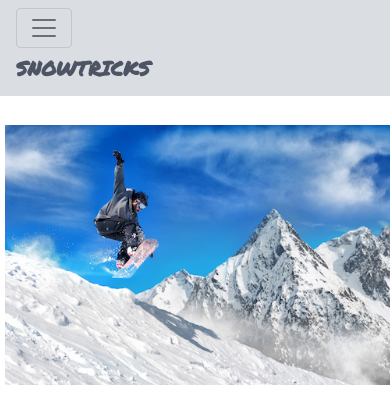
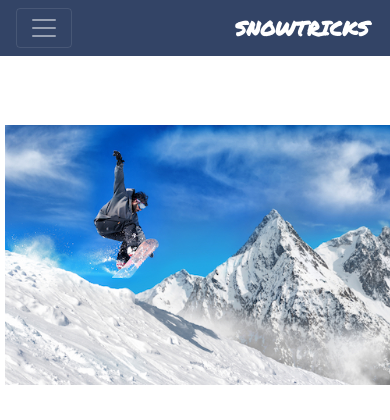
Before and after one commit to CarolineDirat/SnowTricksSymfony5, a Symfony app: template templates/home/trick.html.twig in a window 390 px wide. Shown: the top 420 px of the page. Run offline with Twig, Linux system fonts and the light colour scheme; the template is opened without the code that fills it, so the values that code supplies are empty; some libraries are stand-ins or nearby versions.

Commit message:
edit navbar on trick page

```diff
--- a/public/css/style.css
+++ b/public/css/style.css
@@ -41,6 +41,10 @@ nav {
     font-weight: bold;
 }
 
+.navbar-dark {
+    background-color: #334466;
+}
+
 .navbar-light .navbar-brand,
 .navbar-light .navbar-nav .active>.nav-link,
 .navbar-light .navbar-nav .nav-link.active,
@@ -62,6 +66,12 @@ nav {
 @media (max-width: 992px) {
     .navbar-brand {
         margin-right: 200px;
+    }
+}
+
+@media (max-width: 767px) {
+    .navbar-brand {
+        margin-right: 5px;
     }
 }
 
--- a/templates/base.html.twig
+++ b/templates/base.html.twig
@@ -22,7 +22,7 @@
   </head>
 
   <body>
-    <nav class="navbar navbar-expand-md fixed-top navbar-light">
+    {% block nav %}<nav class="navbar navbar-expand-md fixed-top navbar-light">{% endblock %}
         <div class="container">
             <button class="navbar-toggler"
                 type="button"
@@ -67,7 +67,6 @@
               <i class="fas fa-sign-in-alt"></i>
           </div>
         </div>
-
       </div>
     </footer>
 
--- a/templates/home/trick.html.twig
+++ b/templates/home/trick.html.twig
@@ -3,6 +3,8 @@
 {% block title %}
 	{{ trick.name }}
 {% endblock %}
+
+{% block nav %}<nav class="navbar navbar-expand-md fixed-top navbar-dark">{% endblock %}
 
 {% block body %}
 	<div id="trick-read" class="container">
```
